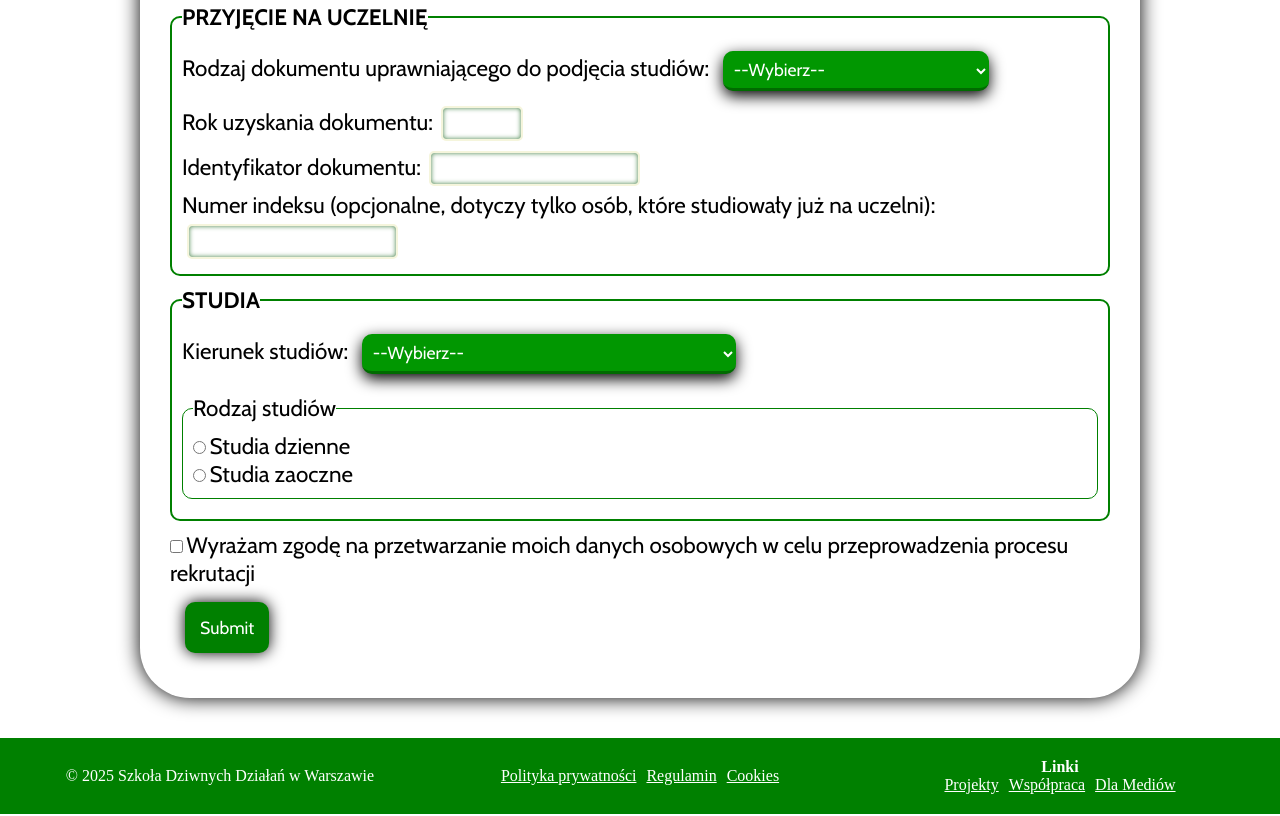
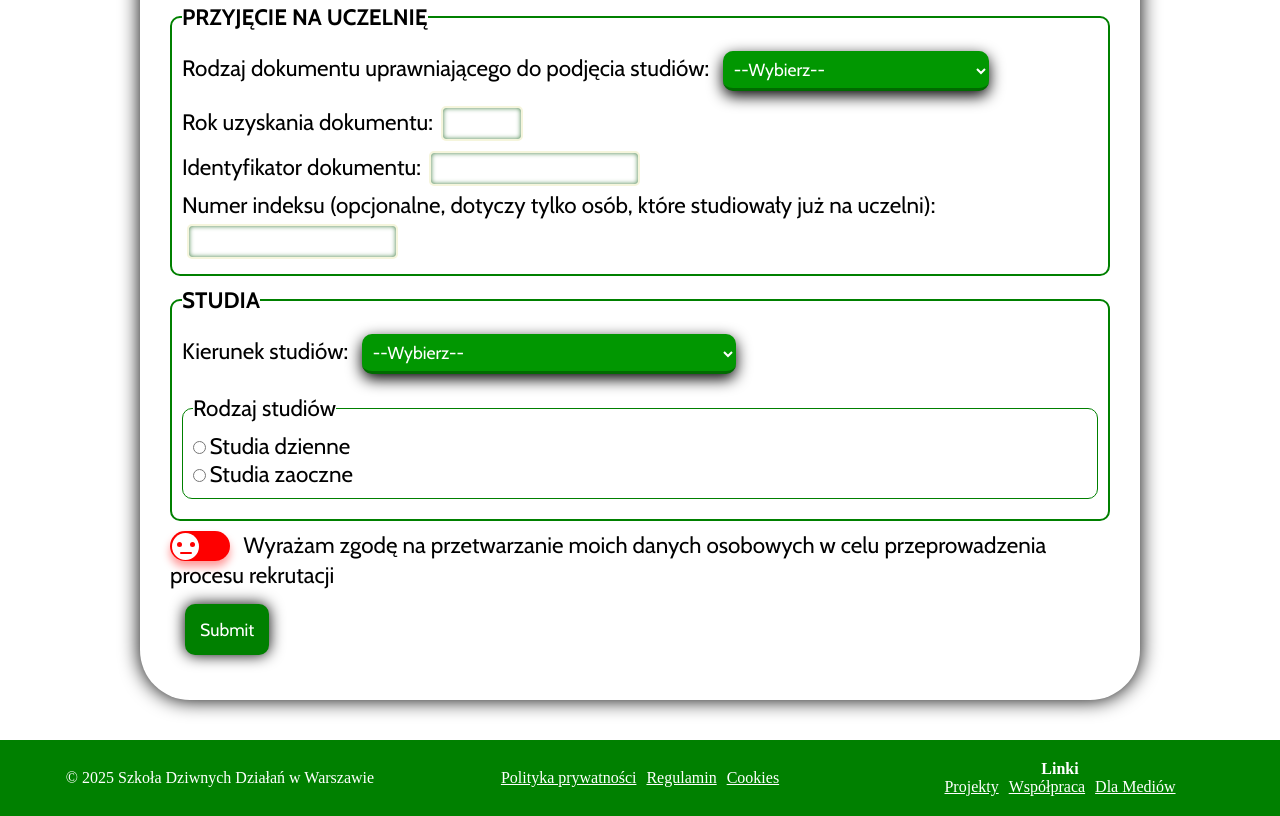
Before and after one commit to ObjectOfClassMateusz/HTMLCollegeProject, a website: page irk.html in a window 1280 px wide. Shown: the part 711-1527 px from the top of the page. Drawn offline with nearby package versions, Linux system fonts and the light colour scheme; a web font is replaced by a local one.

Commit message:
UWU checkbox

```diff
--- a/irk.html
+++ b/irk.html
@@ -164,7 +164,10 @@
 
                     </fieldset>
 
-                    <input type="checkbox" id="rodo-accepted" name="rodo-accepted" value="true" required>
+                    <label class="uwu-checkbox">
+                        <input type="checkbox" id="rodo-accepted" name="rodo-accepted" value="true" required>
+                        <span><i></i></span>
+                    </label>
                     <label for="rodo-accepted">Wyrażam zgodę na przetwarzanie moich danych osobowych w celu przeprowadzenia procesu rekrutacji</label><br>
 
                     <input type="submit" class="button-element">
--- a/styles/form-styling.css
+++ b/styles/form-styling.css
@@ -224,6 +224,91 @@
 }
 
 
+.uwu-checkbox {
+    position: relative;
+    width: 60px;
+    height: 30px;
+    display: inline-block;
+    margin-right: 10px;
+}
+
+.uwu-checkbox input {
+    position: relative;
+    z-index: 1;
+    appearance: none;
+}
+
+.uwu-checkbox span {
+    position: absolute;
+    top: 0;
+    left: 0;
+    width: 100%;
+    height: 100%;
+    background: #fe0000;
+    border-radius: 30px;
+    transition: ease 0.5s;
+    box-shadow: 0 6px 9px #fe000066;
+}
+
+.uwu-checkbox span i {
+    position: absolute;
+    background: #fff;
+    width: 27px;
+    height: 27px;
+    border-radius: 50%;
+    top: 2px;
+    left: 2px;
+    transition: ease 0.5s;
+}
+
+.uwu-checkbox span i::before {
+    content: '';
+    position: absolute;
+    top: 9px;
+    left: 5px;
+    width: 5px;
+    height: 5px;
+    background: #fe0000;
+    border-radius: 50%;
+    box-shadow: 13px 0 0 #fe0000;
+    transition: ease 0.5s;
+}
+
+.uwu-checkbox span i::after {
+    content: '';
+    position: absolute;
+    bottom: 6px;
+    left: calc(50% - 6px);
+    width: 12px;
+    height: 2px;
+    background: #fe0000;
+    border-radius: 3px;
+    transition: ease 0.5s;
+}
+
+.uwu-checkbox input:checked ~ span {
+    background: #05be05;
+    box-shadow: 0 6px 9px #05be05;
+}
+
+.uwu-checkbox input:checked ~ span i {
+    left: 32px;
+}
+
+.uwu-checkbox input:checked ~ span i::before {
+    background: #05be05;
+    box-shadow: 13px 0 0 #05be05;
+}
+
+.uwu-checkbox input:checked ~ span i::after {
+    border-radius: 0;
+    height: 6px;
+    bottom: 5px;
+    border-radius: 0 0 6px 6px;
+    background: #05be05;
+}
+
+
 
 @media screen and (max-width: 800px) {
     .form-page {
```
